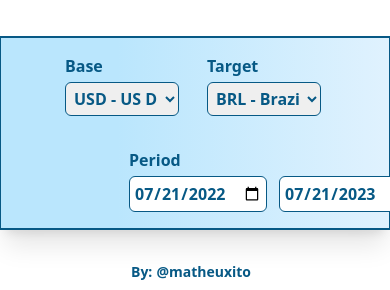
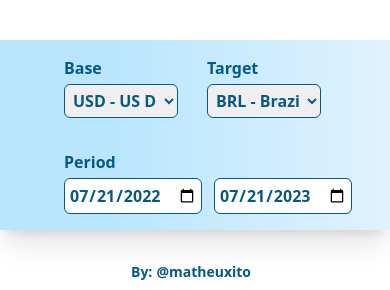
Before and after one commit to matheuxito/Currency-Value-Analyzer, a Django app: page / in a window 390 px wide; the page is wider, and only the part inside the window is pictured. Shown: the part 554-844 px from the top of that part. Run offline with Django 4.2, Linux system fonts and the light colour scheme; some libraries are stand-ins or nearby versions.

Commit message:
Responsive

```diff
--- a/core/templates/core/index.html
+++ b/core/templates/core/index.html
@@ -2,10 +2,10 @@
 
 {% block content %}
 <div class="mt-8 flex flex-col justify-between items-center w-full">
-    <div class="flex items-end bg-white md:border-2 border-sky-800 md:rounded-lg h-3/5 md:w-3/5 w-full md:shadow-xl p-1">
+    <div class="flex items-end bg-white lg:border-2 border-sky-800 lg:rounded-lg h-3/5 lg:w-3/5 w-full md:shadow-xl p-1">
         <div id="chart" class="h-full w-full"></div> <!-- Gráfico de linhas -->
     </div>
-    <div class="custom-bg-2 md:px-10 pl-16 pr-10 py-4 md:rounded-xl border md:border-x-2 border-y-2 border-sky-800 h-auto md:w-3/4 w-full mb-6 shadow-xl">
+    <div class="custom-bg-2 md:px-10 pl-16 pr-10 py-4 lg:border border-1 lg:rounded-xl border-sky-800 h-auto lg:w-3/4 w-full mb-6 shadow-xl">
         <div class="grid md:grid-cols-4 grid-cols-2 w-full font-semibold text-sky-800">
             <div class="flex flex-col gap-1">
                 Base
@@ -36,7 +36,7 @@
                         <option value="HRK">HRK - Croatian Kuna</option>
                         <option value="THB">THB - Thai Baht</option>
                     </select>
-                    <a id="swapCurrencies" class="ml-[0.6rem] xl:ml-[1.2rem]">
+                    <a id="swapCurrencies" class="sm:ml-[0.6rem] xl:ml-[1.2rem] ml-1">
                         <i class="fas fa-right-left text-xl text-sky-800 hover:text-sky-600 cursor-pointer" title="Swap currencies"></i>
                     </a>
                 </div>
@@ -70,7 +70,7 @@
                     <option value="THB">THB - Thai Baht</option>
                 </select>
             </div>
-            <div class="flex flex-col gap-1 col-span-2 md:ml-32 ml-16 md:mt-0 mt-8">
+            <div class="flex flex-col gap-1 col-span-2 lg:ml-32 ml-0 md:mt-0 mt-8">
                 Period
                 <div class="flex gap-3">
                     <input type="date" id="startDate" class="border border-sky-800 rounded-md p-1"
```
